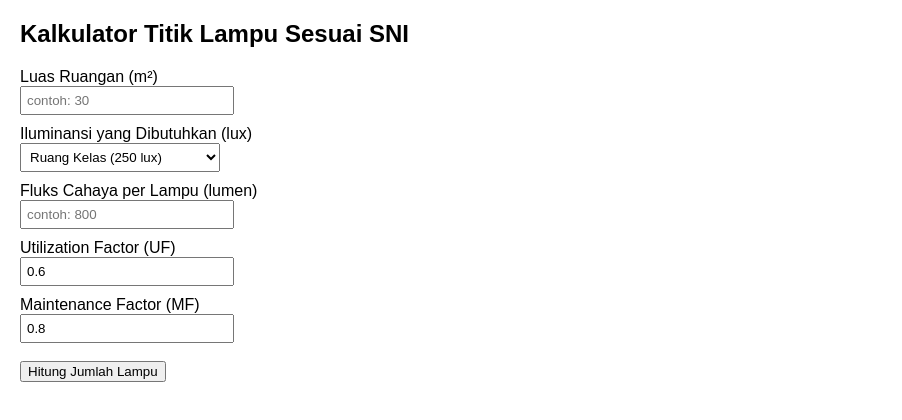
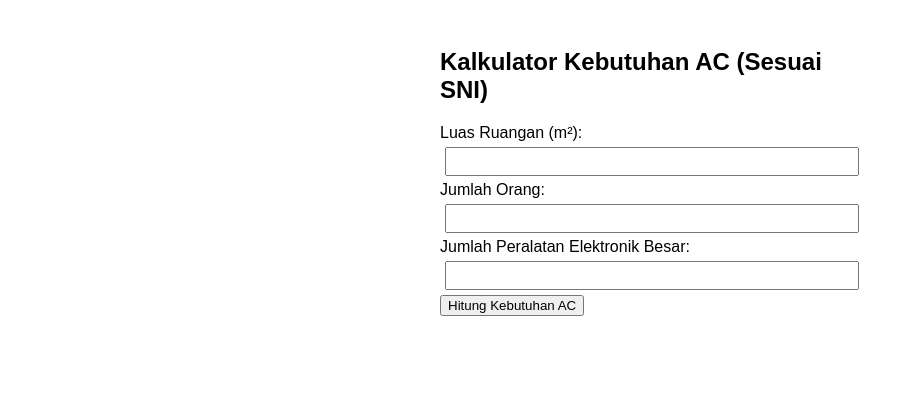
Before and after one commit to Desaarif/Desarif.github.io, a plain HTML site: page index.html in a window 1280 px wide. Shown: the whole page, without its empty margins (0-902 px from the left). Drawn offline with Linux system fonts and the light colour scheme.

Commit message:
Update index.html
Signed-off-by: Desaarif <ariefr2297@gmail.com>

```diff
--- a/index.html
+++ b/index.html
@@ -1,59 +1,54 @@
 <!DOCTYPE html>
-<html>
+<html lang="id">
 <head>
-  <title>Kalkulator Titik Lampu SNI</title>
+  <meta charset="UTF-8">
+  <meta name="viewport" content="width=device-width, initial-scale=1.0">
+  <title>Kalkulator AC Sesuai SNI</title>
   <style>
-    body { font-family: Arial; margin: 20px; }
-    label { display: block; margin-top: 10px; }
-    input, select { width: 200px; padding: 5px; }
+    body { font-family: Arial; padding: 20px; }
+    input { padding: 5px; margin: 5px; width: 100%; }
+    .container { max-width: 400px; margin: auto; }
+    .result { margin-top: 20px; font-size: 18px; font-weight: bold; }
   </style>
 </head>
 <body>
-  <h2>Kalkulator Titik Lampu Sesuai SNI</h2>
+  <div class="container">
+    <h2>Kalkulator Kebutuhan AC (Sesuai SNI)</h2>
 
-  <label>Luas Ruangan (m²)</label>
-  <input type="number" id="luas" placeholder="contoh: 30">
+    <label>Luas Ruangan (m²):</label>
+    <input type="number" id="luas" step="0.1">
 
-  <label>Iluminansi yang Dibutuhkan (lux)</label>
-  <select id="iluminansi">
-    <option value="250">Ruang Kelas (250 lux)</option>
-    <option value="300">Ruang Kantor (300 lux)</option>
-    <option value="100">Gudang (100 lux)</option>
-    <option value="500">Laboratorium (500 lux)</option>
-  </select>
+    <label>Jumlah Orang:</label>
+    <input type="number" id="orang">
 
-  <label>Fluks Cahaya per Lampu (lumen)</label>
-  <input type="number" id="lumen" placeholder="contoh: 800">
+    <label>Jumlah Peralatan Elektronik Besar:</label>
+    <input type="number" id="alat">
 
-  <label>Utilization Factor (UF)</label>
-  <input type="number" id="uf" value="0.6" step="0.1">
+    <button onclick="hitungAC()">Hitung Kebutuhan AC</button>
 
-  <label>Maintenance Factor (MF)</label>
-  <input type="number" id="mf" value="0.8" step="0.1">
-
-  <br><br>
-  <button onclick="hitungLampu()">Hitung Jumlah Lampu</button>
-
-  <h3 id="hasil"></h3>
+    <div class="result" id="hasil"></div>
+  </div>
 
   <script>
-    function hitungLampu() {
+    function hitungAC() {
       const luas = parseFloat(document.getElementById('luas').value);
-      const E = parseFloat(document.getElementById('iluminansi').value);
-      const F = parseFloat(document.getElementById('lumen').value);
-      const UF = parseFloat(document.getElementById('uf').value);
-      const MF = parseFloat(document.getElementById('mf').value);
+      const orang = parseFloat(document.getElementById('orang').value);
+      const alat = parseFloat(document.getElementById('alat').value);
 
-      if (isNaN(luas) || isNaN(E) || isNaN(F) || isNaN(UF) || isNaN(MF)) {
-        document.getElementById('hasil').innerText = "Harap isi semua data dengan benar.";
+      if (!luas || luas <= 0) {
+        document.getElementById('hasil').innerText = 'Masukkan luas ruangan yang valid';
         return;
       }
 
-      const Etot = E * luas;
-      const N = Etot / (F * UF * MF);
-      const hasil = Math.ceil(N);
+      const btu = (luas * 500) + (orang * 600) + (alat * 300);
+      const pk = btu / 9000;
 
-      document.getElementById('hasil').innerText = `Jumlah titik lampu yang dibutuhkan: ${hasil}`;
+      const rekom = pk <= 0.5 ? '0.5 PK' : pk <= 1 ? '1 PK' : pk <= 1.5 ? '1.5 PK' : pk <= 2 ? '2 PK' : `${Math.ceil(pk)} PK`;
+
+      document.getElementById('hasil').innerHTML = `
+        Total kebutuhan pendinginan: <b>${Math.round(btu)} BTU/h</b><br>
+        Rekomendasi: <b>${rekom} (${pk.toFixed(2)} PK)</b>
+      `;
     }
   </script>
 </body>
```
